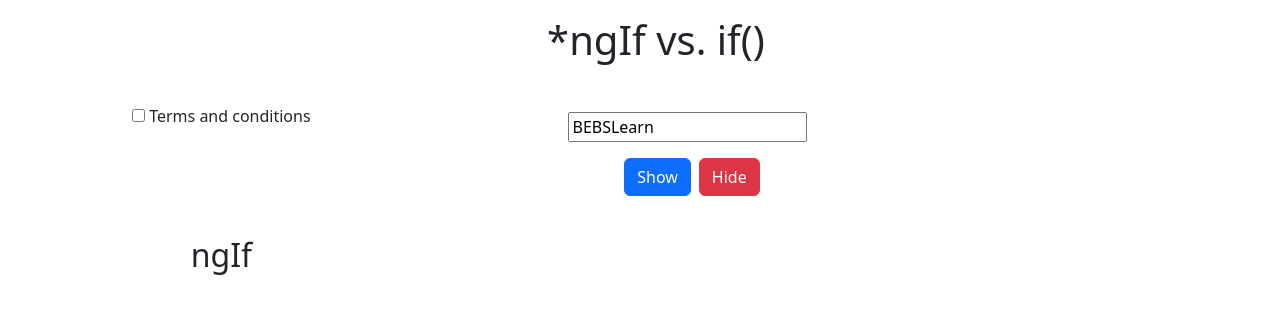
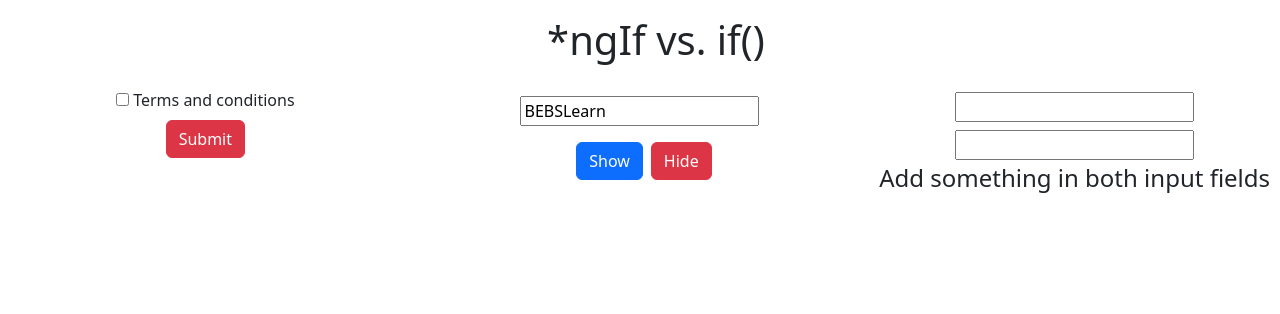
Before and after one commit to BebsYanski/angular, an Angular app in the folder angular_19_proj/: page / in a window 1280 px wide. Shown: the top 314 px of the page. Built offline with nearby package versions, Linux system fonts and the light colour scheme.

Commit message:
conditional hide and show elements using *ngIf and @if

```diff
--- a/angular_19_proj/src/app/ngif-vs-if/ngif-vs-if.html
+++ b/angular_19_proj/src/app/ngif-vs-if/ngif-vs-if.html
@@ -5,22 +5,59 @@
 </div>
 
 <div class="row text-center">
-  <div class="col-4 m-3">
+  <div class="col-4">
     <div (click)="onClick()"><input type="checkbox" name="" id="" /> Terms and conditions</div>
-    <div *ngIf="isChecked">
+    <!-- <div *ngIf="isChecked">
+      <button class="btn btn-success">Submit</button>
+    </div> -->
+    @if(isChecked) {
+    <div class="m-2">
       <button class="btn btn-success">Submit</button>
     </div>
+    }
+    <div class="m-2" *ngIf="!isChecked">
+      <button class="btn btn-danger">Submit</button>
+    </div>
   </div>
-  <div class="col-4 m-3">
-    <div class="m-2" *ngIf="isInputBox">
+  <div class="col-4">
+    <!-- <div class="m-2" *ngIf="isInputBox">
       <input type="text" value="BEBSLearn" />
+    </div> -->
+    @if(isInputBox) {
+    <div class="m-2">
+      <input type="text" value="BEBSLearn" />
+    </div>
+    }
+    <div class="m-2" *ngIf="!isInputBox">
+      <h3>Input box is hidden</h3>
     </div>
     <button (click)="showField()" class="btn btn-primary m-2">Show</button>
 
     <button (click)="hideField()" class="btn btn-danger">Hide</button>
   </div>
 
-  <div class="col-4 m-3">
-    <h2>ngIf</h2>
+  <div class="col-4">
+    <div>
+      <input type="text" class="m-1" [(ngModel)]="input1" />
+      <input type="text" class="m-1" [(ngModel)]="input2" />
+    </div>
+    @if(input1 && input2 && input1 == input2) {
+    <div class="m-2">
+      <h4>Both are equal: {{ input1 == input2 }}</h4>
+    </div>
+    } @else if(input1 && input2 && input1 != input2) {
+    <div class="m-2">
+      <h4>Both are not equal: {{ input1 != input2 }}</h4>
+    </div>
+    }@else {
+    <h4>Add something in both input fields</h4>
+    }
+
+    <!-- <div class="m-2" *ngIf="input1 && input2 && input1 == input2">
+      <h4>Both are equal: {{ input1 == input2 }}</h4>
+    </div>
+    <div class="m-2" *ngIf="input1 && input2 && input1 != input2">
+      <h4>Both are not equal: {{ input1 != input2 }}</h4>
+    </div> -->
   </div>
 </div>
--- a/angular_19_proj/src/app/ngif-vs-if/ngif-vs-if.ts
+++ b/angular_19_proj/src/app/ngif-vs-if/ngif-vs-if.ts
@@ -1,16 +1,19 @@
 import { CommonModule } from '@angular/common';
 import { Component } from '@angular/core';
+import { FormsModule } from '@angular/forms';
 
 @Component({
   selector: 'app-ngif-vs-if',
   standalone: true, // ✅ important
-  imports: [CommonModule], // ✅ enables *ngIf, *ngFor
+  imports: [CommonModule, FormsModule], // ✅ enables *ngIf, *ngFor
   templateUrl: './ngif-vs-if.html',
   styleUrls: ['./ngif-vs-if.scss'], // ✅ plural
 })
 export class NgifVsIf {
   isChecked: boolean = false;
   isInputBox: boolean = true;
+  input1: string = '';
+  input2: string = '';
 
   onClick() {
     this.isChecked = !this.isChecked;
```
